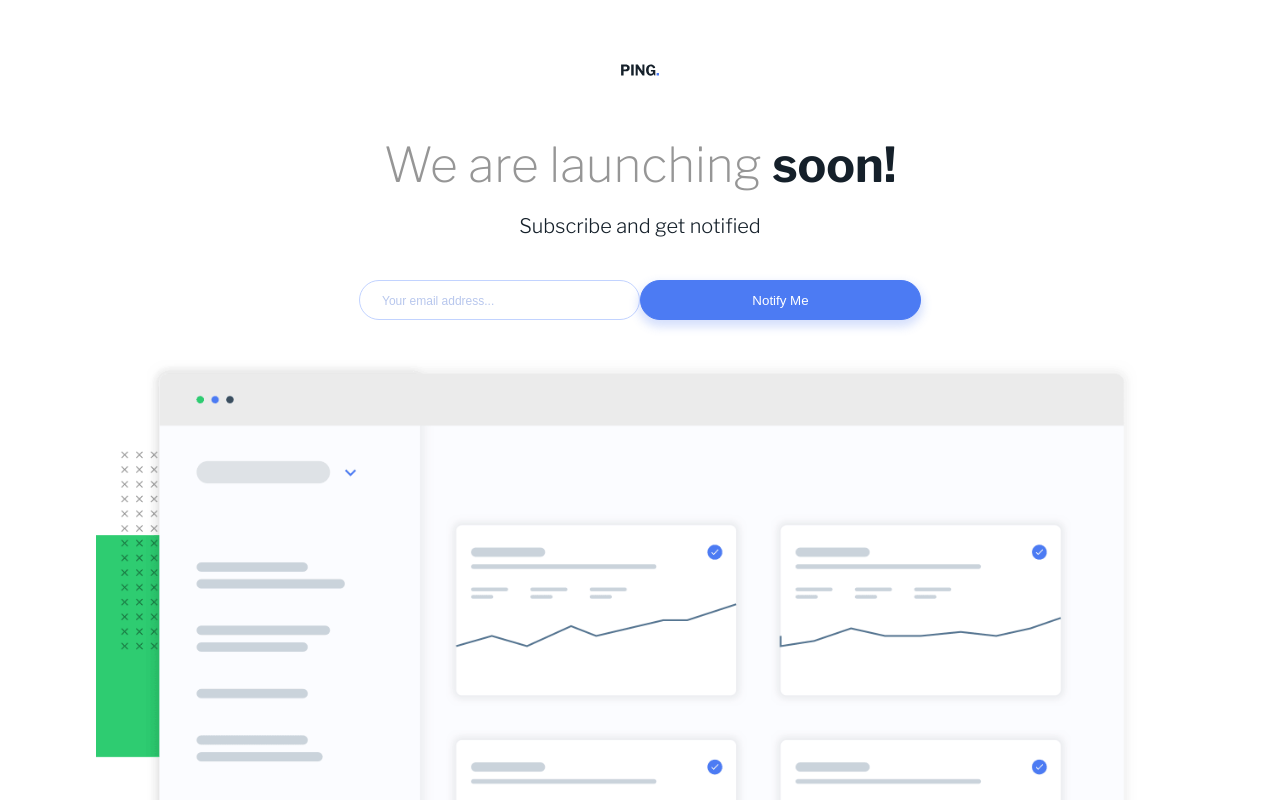
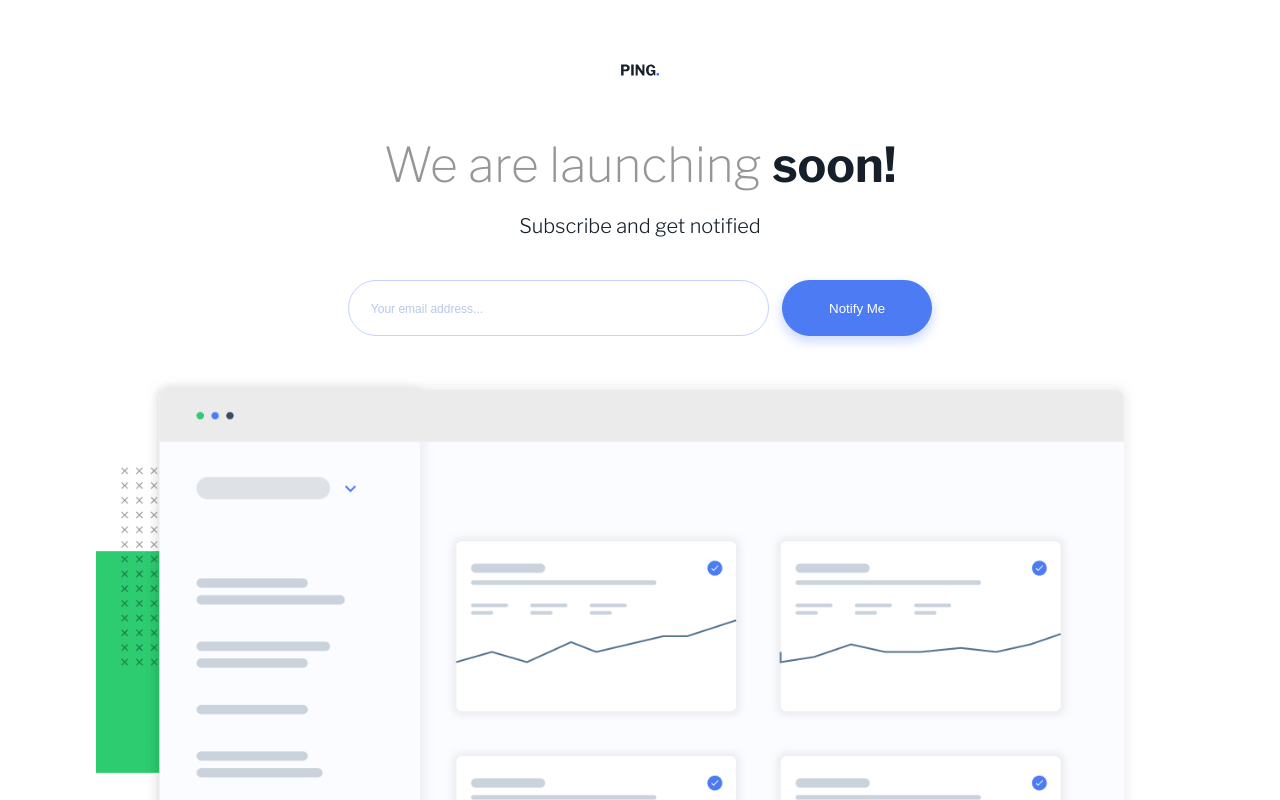
Before and after one commit to ltc870/pingsinglecolumncomingsoon, a React (Vite) app: page / in a window 1280 px wide. Shown: the top 800 px of the page. Built offline with nearby package versions, Linux system fonts and the light colour scheme.

Commit message:
made edits to desktop version input and button

```diff
--- a/src/css/styles.css
+++ b/src/css/styles.css
@@ -179,6 +179,21 @@ body {
     font-size: 1.25rem;
     margin-bottom: 1rem;
   }
+
+  .main-input,
+  .main-button {
+    height: 56px;
+    border-radius: 30px;
+  }
+
+  .main-input {
+    width: 421px;
+    margin-right: 1em;
+  }
+
+  .main-button {
+    width: 150px;
+  }
 }
 
 .attribution {
```
